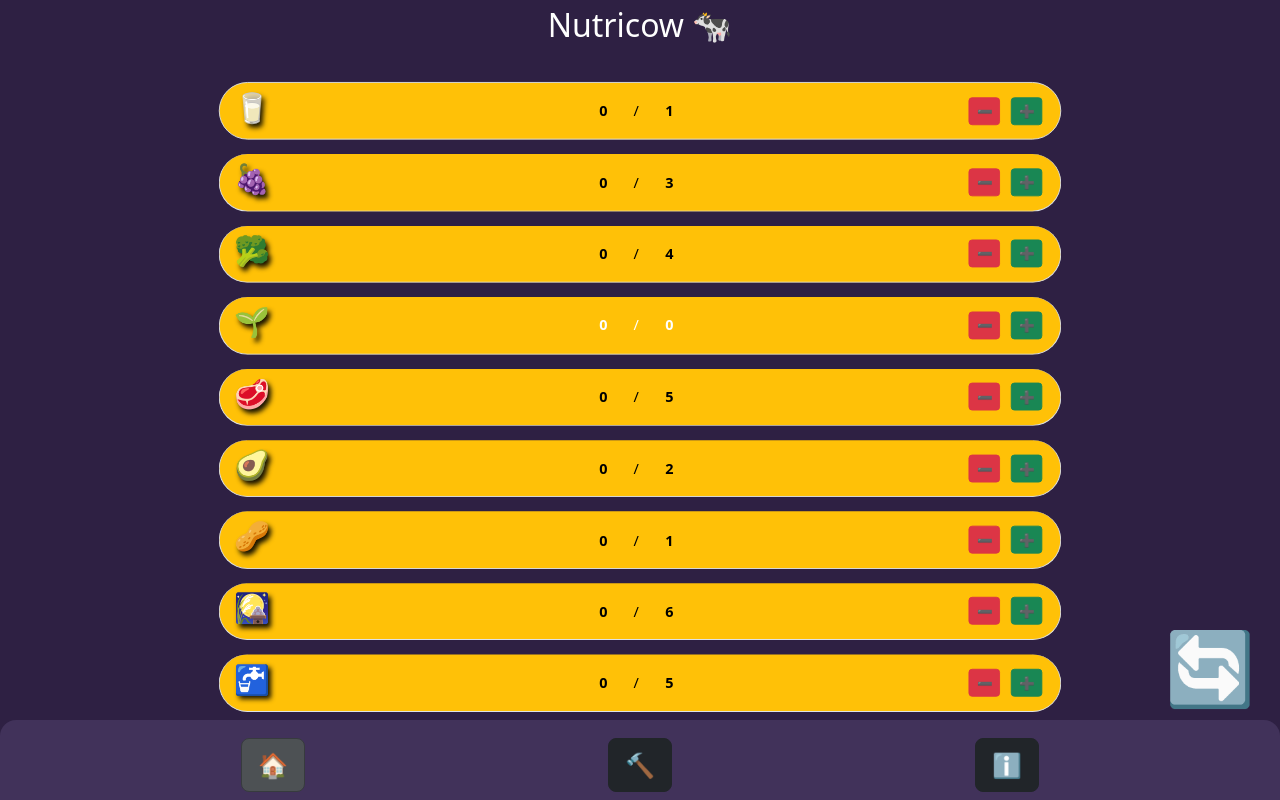
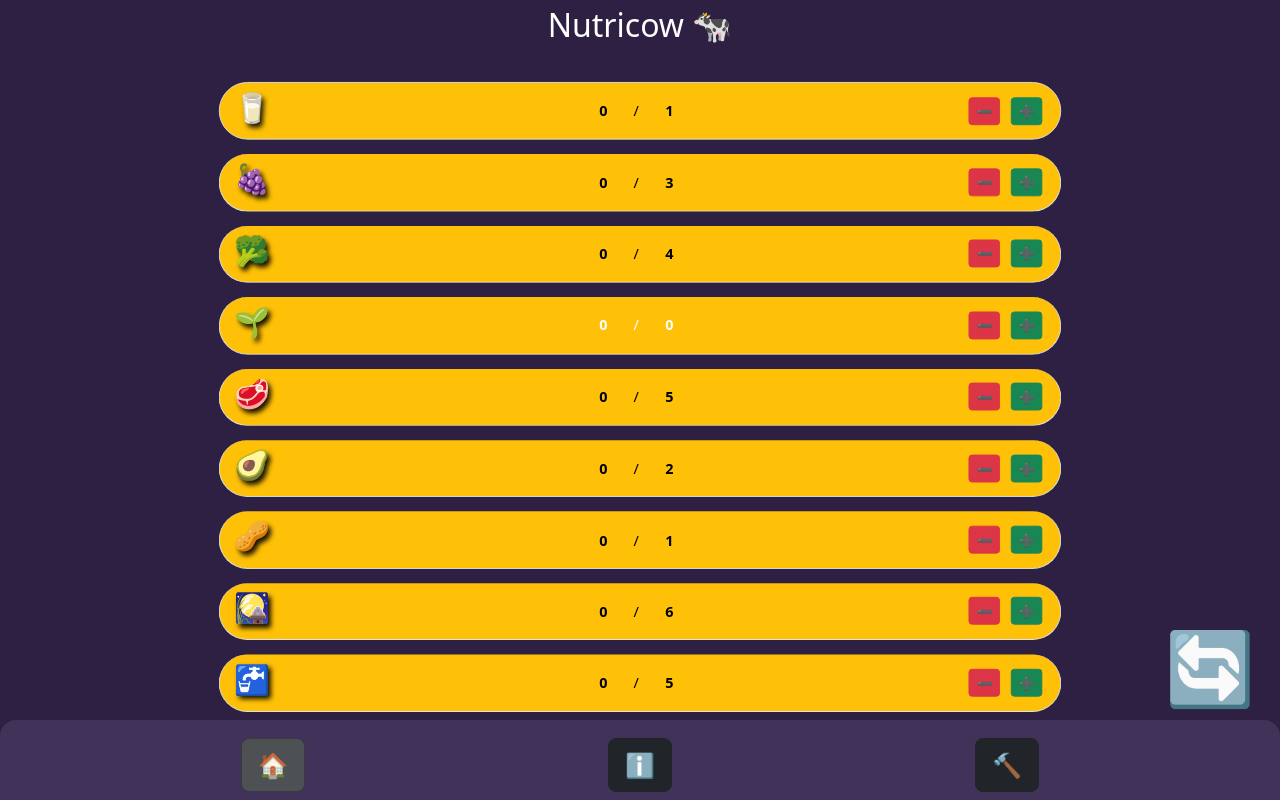
Before and after one commit to abrilBjarano/Nutricow-V1, an Angular app: page /nutricow/home in a window 1280 px wide. Built offline with nearby package versions, Linux system fonts and the light colour scheme.

Commit message:
switch navbar

```diff
--- a/src/app/shared/components/navbar/navbar.component.html
+++ b/src/app/shared/components/navbar/navbar.component.html
@@ -3,7 +3,7 @@
 <div class="navbar fixed-bottom navbar-light bg-light rounded-top-4 custom-navbar" style="background-color: #41325a !important; height: 80px;">
   <div class="container d-flex justify-content-around" style="font-size: 24px; padding: 10px 20px;">
     <button class="btn btn-dark btn-lg" style="font-size: 1em;" routerLink="nutricow/home" routerLinkActive="active">🏠</button>
+    <button class="btn btn-dark btn-lg" style="font-size: 1em;" routerLink="nutricow/info" routerLinkActive="active">ℹ️</button>
     <button class="btn btn-dark btn-lg" style="font-size: 1em;" routerLink="nutricow/edit" routerLinkActive="active">🔨</button>
-    <button class="btn btn-dark btn-lg" style="font-size: 1em;" routerLink="nutricow/info" routerLinkActive="active">ℹ️</button>
   </div>
 </div>
```
